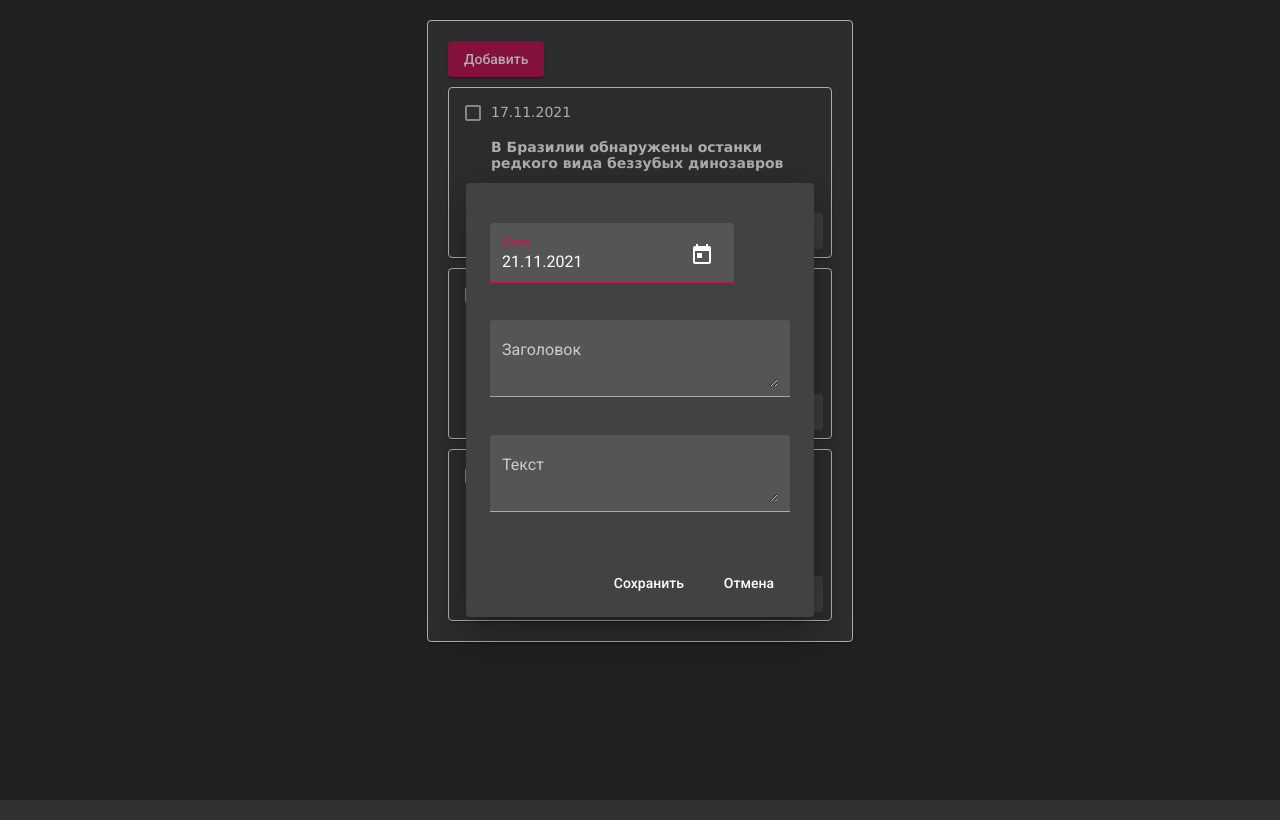
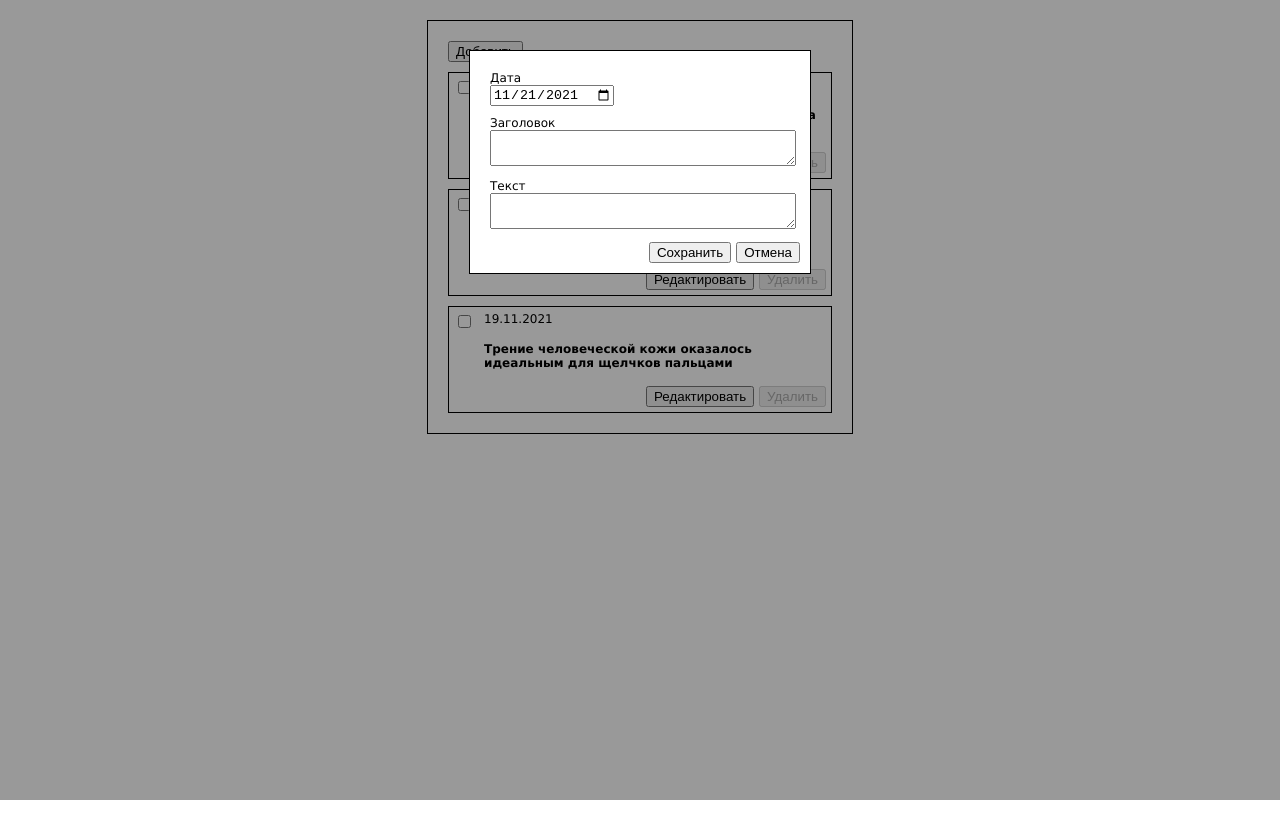
Before and after one commit to ParmaAngularCourse/parma-angular-course, an Angular app in the folder homework-app/: page / in a window 1280 px wide. Both pictures are taken after a click on the button "Добавить". Built offline with nearby package versions, Linux system fonts and the light colour scheme.

Commit message:
homework2: fix by comments

```diff
--- a/homework-app/angular.json
+++ b/homework-app/angular.json
@@ -27,7 +27,6 @@
               "src/assets"
             ],
             "styles": [
-              "./node_modules/@angular/material/prebuilt-themes/pink-bluegrey.css",
               "src/styles.css"
             ],
             "scripts": []
@@ -95,7 +94,6 @@
               "src/assets"
             ],
             "styles": [
-              "./node_modules/@angular/material/prebuilt-themes/pink-bluegrey.css",
               "src/styles.css"
             ],
             "scripts": []
--- a/homework-app/package.json
+++ b/homework-app/package.json
@@ -11,12 +11,10 @@
   "private": true,
   "dependencies": {
     "@angular/animations": "~13.0.0",
-    "@angular/cdk": "^13.0.2",
     "@angular/common": "~13.0.0",
     "@angular/compiler": "~13.0.0",
     "@angular/core": "~13.0.0",
     "@angular/forms": "~13.0.0",
-    "@angular/material": "^13.0.2",
     "@angular/platform-browser": "~13.0.0",
     "@angular/platform-browser-dynamic": "~13.0.0",
     "@angular/router": "~13.0.0",
--- a/homework-app/src/app/app.module.ts
+++ b/homework-app/src/app/app.module.ts
@@ -5,14 +5,6 @@ import { AppComponent } from './app.component';
 import { NewsComponent } from './news-list/news/news.component';
 import { NewsListComponent } from './news-list/news-list.component';
 import { NewsEditformComponent } from './news-list/news-editform/news-editform.component';
-import { NoopAnimationsModule } from '@angular/platform-browser/animations';
-import { MatInputModule } from '@angular/material/input';
-import { MatDialogModule } from '@angular/material/dialog';
-import { MatButtonModule } from '@angular/material/button';
-import { MatCardModule } from '@angular/material/card';
-import { MatCheckboxModule } from '@angular/material/checkbox';
-import { MatNativeDateModule, MAT_DATE_LOCALE } from '@angular/material/core';
-import { MatDatepickerModule } from '@angular/material/datepicker';
 
 @NgModule({
   declarations: [
@@ -22,18 +14,9 @@ import { MatDatepickerModule } from '@angular/material/datepicker';
     NewsEditformComponent
   ],
   imports: [
-    BrowserModule,
-    NoopAnimationsModule,
-    MatDialogModule,
-    MatInputModule,
-    MatButtonModule,
-    MatCardModule,
-    MatCheckboxModule,
-    MatNativeDateModule,
-    MatDatepickerModule
+    BrowserModule
   ],
   providers: [
-    {provide: MAT_DATE_LOCALE, useValue: 'ru-RU'}
   ],
   bootstrap: [AppComponent]
 })
--- a/homework-app/src/app/news-list/news-editform/news-editform.component.css
+++ b/homework-app/src/app/news-list/news-editform/news-editform.component.css
@@ -1,9 +1,27 @@
 .edit-form {
-  min-width: 300px;
-  max-width: 500px;
-  width: 100%;
+  font-family: Verdana, Geneva, Tahoma, sans-serif;
+  font-size: 12px;
+  border: solid 1px;
+  padding: 10px;
+  width: 25%;
+  margin: auto;
+  margin-top: 50px;
+  background-color: white;
 }
 
-.full-width {
-    width: 100%;
+.news-button {
+  margin-left: 5px;
 }
+
+.news-actions {
+  text-align: end;
+}
+
+.field {
+  margin: 10px;
+}
+
+.text-field {
+  width: 100%;
+  resize: vertical;
+}
--- a/homework-app/src/app/news-list/news-editform/news-editform.component.html
+++ b/homework-app/src/app/news-list/news-editform/news-editform.component.html
@@ -1,26 +1,30 @@
-<mat-dialog-content class="edit-form">
-    <p>
-        <mat-form-field appearance="fill">
-            <mat-label>Дата</mat-label>
-            <input matInput [matDatepicker]="picker" [value]="news.date" #newsDate>
-            <mat-datepicker-toggle matSuffix [for]="picker"></mat-datepicker-toggle>
-            <mat-datepicker #picker></mat-datepicker>
-        </mat-form-field>
-    </p>
-    <p>
-        <mat-form-field class="full-width" appearance="fill">
-            <mat-label>Заголовок</mat-label>
-            <textarea matInput [value]="news.title" #newsTitle></textarea>
-        </mat-form-field>
-    </p>
-    <p>
-        <mat-form-field class="full-width" appearance="fill">
-            <mat-label>Текст</mat-label>
-            <textarea matInput [value]="news.text" #newsText></textarea>
-        </mat-form-field>
-    </p>
-</mat-dialog-content>
-<mat-dialog-actions align="end">
-    <button mat-button mat-dialog-close (click)="save(newsDate.value, newsTitle.value, newsText.value)">Сохранить</button>
-    <button mat-button mat-dialog-close>Отмена</button>
-</mat-dialog-actions>
+<div class="edit-form">
+    <div class="field">
+        <div>
+            <label for="date">Дата</label>
+        </div>
+        <div>
+            <input type="date" id="date" [value]="news.date.toLocaleDateString('ru-Ru').split('.').reverse( ).join( '-' )" #newsDate>
+        </div>
+    </div>
+    <div class="field">
+        <div>
+            <label for="title">Заголовок</label>
+        </div>
+        <div>
+            <textarea id="title" class="text-field" [value]="news.title" #newsTitle></textarea>
+        </div>
+    </div>
+    <div class="field">
+        <div>
+            <label for="text">Текст</label>
+        </div>
+        <div>
+            <textarea id="text" class="text-field" [value]="news.text" #newsText></textarea>
+        </div>
+    </div>
+    <div class="news-actions">
+        <button class="news-button" (click)="save(newsDate.value, newsTitle.value, newsText.value)">Сохранить</button>
+        <button class="news-button" (click)="close($event)">Отмена</button>
+    </div>
+</div>
--- a/homework-app/src/app/news-list/news-editform/news-editform.component.ts
+++ b/homework-app/src/app/news-list/news-editform/news-editform.component.ts
@@ -1,5 +1,4 @@
-import { Component, EventEmitter, Input, OnInit, Output, Inject, ChangeDetectionStrategy } from '@angular/core';
-import { MAT_DIALOG_DATA } from '@angular/material/dialog';
+import { Component, EventEmitter, Input, OnInit, Output, ChangeDetectionStrategy } from '@angular/core';
 import { News } from '../news-types';
 
 @Component({
@@ -10,35 +9,27 @@ import { News } from '../news-types';
 })
 export class NewsEditformComponent implements OnInit {
 
-  public news: News;
+  @Input("initialNews") news!: News;
   @Output() saveNews : EventEmitter<News> = new EventEmitter();
+  @Output() closeNews : EventEmitter<Event> = new EventEmitter();
 
-  constructor(@Inject(MAT_DIALOG_DATA) public initialNews: News) {
-    if (!!this.initialNews) {
-      this.news = this.initialNews;
-    }
-    else {
-      this.news = {
-        id: 0,
-        date: new Date(),
-        title: '',
-        text: '',
-        selected: false
-      }
-    }
+  constructor() {
   }
 
   ngOnInit(): void {
   }
 
   save(newsDate: string, newsTitle: string, newsText: string) {
-    var pattern = /(\d{2})\.(\d{2})\.(\d{4})/;
     this.news = {
       ...this.news,
-      date:  new Date(newsDate.replace(pattern,'$3-$2-$1')),
+      date:  new Date(newsDate),
       title: newsTitle,
       text: newsText
     };
     this.saveNews.emit(this.news);
   }
+
+  close($event: Event) {
+    this.closeNews.emit($event);
+  }
 }
--- a/homework-app/src/app/news-list/news-list.component.css
+++ b/homework-app/src/app/news-list/news-list.component.css
@@ -5,3 +5,18 @@
     margin: auto;
     margin-top: 20px;
 }
+
+.modal {
+    position: fixed;
+    z-index: 1;
+    left: 0;
+    top: 0;
+    width: 100%;
+    height: 100%;
+    overflow: auto;
+    background-color: rgba(0,0,0,0.4);
+}
+
+.hidden {
+    display: none;
+}
--- a/homework-app/src/app/news-list/news-list.component.html
+++ b/homework-app/src/app/news-list/news-list.component.html
@@ -1,4 +1,5 @@
-<mat-card class='newsList'>
-    <button mat-raised-button color="primary" (click)="openCreateNewsDialog()">Добавить</button>
-    <app-news *ngFor='let news of allNews' [newsItem]='news' (removeNews)='onRemoveNews($event)'></app-news>
-</mat-card>
+<div class='newsList'>
+    <button mat-raised-button color="primary" (click)=" openAddNewsDialog()">Добавить</button>
+    <app-news *ngFor='let news of allNews' [newsItem]='news' (removeNews)='onRemoveNews($event)' (editNews)='openEditNewsDialog($event)'></app-news>
+</div>
+<app-news-editform [initialNews]='newsToEdit' (saveNews)='onSaveNews($event)' (closeNews)='onCloseEditForm($event)' [ngClass]='showEditForm ? "modal" : "hidden"'></app-news-editform>
--- a/homework-app/src/app/news-list/news-list.component.ts
+++ b/homework-app/src/app/news-list/news-list.component.ts
@@ -1,7 +1,5 @@
 import { ChangeDetectionStrategy, ChangeDetectorRef, Component, OnInit } from '@angular/core';
 import { News } from './news-types';
-import { MatDialog } from '@angular/material/dialog';
-import { NewsEditformComponent } from './news-editform/news-editform.component';
 
 @Component({
   selector: 'app-news-list',
@@ -34,8 +32,17 @@ export class NewsListComponent implements OnInit {
       selected: false
     }
   ];
+  public newsToEdit: News = {
+    id: 0,
+    date: new Date(),
+    title: '',
+    text: '',
+    selected: false
+  };
+  public showEditForm: boolean = false;
+  public isEditMode: boolean = false;
 
-  constructor(public dialog: MatDialog, private cdr: ChangeDetectorRef) { }
+  constructor(private cdr: ChangeDetectorRef) { }
 
   ngOnInit(): void {
   }
@@ -44,17 +51,41 @@ export class NewsListComponent implements OnInit {
     this.allNews = this.allNews.filter(item => item.id !== $event);
   }
 
-  openCreateNewsDialog() {
-    const dialogRef = this.dialog.open(NewsEditformComponent);
+  onSaveNews(newsToSave: News) {
+    if(this.isEditMode) {
+      var replaceIndex = this.allNews.findIndex(item => item.id == newsToSave.id);
+      this.allNews[replaceIndex] = newsToSave;
+    }
+    else {
+      newsToSave.id = Math.max(...(this.allNews.map(el => el.id))) + 1;
+      this.allNews.push(newsToSave);
+    }
+    this.showEditForm = false;
+  }
 
-    const subOnSaveNews = dialogRef.componentInstance.saveNews.subscribe(($newsToAdd: News) => {
-      $newsToAdd.id = Math.max(...(this.allNews.map(el => el.id))) + 1;
-      this.allNews.push($newsToAdd);
-      this.cdr.detectChanges();
-    })
+  onCloseEditForm($event: Event) {
+    this.showEditForm = false;
+  }
 
-    dialogRef.afterClosed().subscribe(result => {
-      subOnSaveNews.unsubscribe();
-    });
+  openAddNewsDialog() {
+    this.isEditMode = false;
+    this.newsToEdit = {
+      id: 0,
+      date: new Date(),
+      title: '',
+      text: '',
+      selected: false
+    }
+    this.openEditForm(this.newsToEdit);
+  }
+
+  openEditNewsDialog(newsToEdit: News) {
+    this.isEditMode = true;
+    this.openEditForm(newsToEdit);
+  }
+
+  openEditForm(news: News) {
+    this.newsToEdit = news;
+    this.showEditForm = true;
   }
 }
--- a/homework-app/src/app/news-list/news/news.component.css
+++ b/homework-app/src/app/news-list/news/news.component.css
@@ -5,6 +5,7 @@
 }
 .newsItem {
     border: solid 1px;
+    padding: 5px;
     margin-top: 10px;
     font-family: Verdana, Geneva, Tahoma, sans-serif;
     font-size: 12px;
@@ -13,5 +14,13 @@
     display: flex;
 }
 .selectedNews {
-    background-color: grey;
+    background-color: lightgrey;
 }
+
+.news-button {
+    margin-left: 5px;
+  }
+
+.news-actions {
+    text-align: end;
+}
--- a/homework-app/src/app/news-list/news/news.component.html
+++ b/homework-app/src/app/news-list/news/news.component.html
@@ -1,15 +1,15 @@
-<mat-card class='newsItem' [ngClass]='news.selected ? "selectedNews" : ""'>
-    <mat-card-content class='newsContent'>
+<div class='newsItem' [ngClass]='news.selected ? "selectedNews" : ""'>
+    <div class='newsContent'>
         <div class='newsColumn'>
-            <mat-checkbox [checked]='news.selected' (change)='changeSelection($event.checked, news)'></mat-checkbox>
+            <input type='checkbox' [checked]='news.selected' (change)='changeSelection($event, news)'>
         </div>
         <div class='newsColumn'>
             <div>{{news.date | date:'dd.MM.yyyy'}}</div>
             <h4>{{news.title}}</h4>
         </div>
-    </mat-card-content>
-    <mat-card-actions align="end">
-        <button mat-raised-button color="primary" (click)='openEditNewsDialog($event, news)'>Редактировать</button>
-        <button mat-raised-button color="primary" [disabled]='!news.selected' (click)='remove($event, news)'>Удалить</button>
-    </mat-card-actions>
-</mat-card>
+    </div>
+    <div class="news-actions">
+        <button class="news-button" (click)='openEditNewsDialog($event, news)'>Редактировать</button>
+        <button class="news-button" [disabled]='!news.selected' (click)='remove($event, news)'>Удалить</button>
+    </div>
+</div>
--- a/homework-app/src/app/news-list/news/news.component.ts
+++ b/homework-app/src/app/news-list/news/news.component.ts
@@ -1,7 +1,5 @@
 import { ChangeDetectionStrategy, ChangeDetectorRef, Component, EventEmitter, Input, OnInit, Output } from '@angular/core';
 import { News } from '../news-types';
-import { MatDialog } from '@angular/material/dialog';
-import { NewsEditformComponent } from '../news-editform/news-editform.component';
 
 @Component({
   selector: 'app-news',
@@ -13,14 +11,15 @@ export class NewsComponent implements OnInit {
 
   @Input("newsItem") news!: News;
   @Output() removeNews : EventEmitter<number> = new EventEmitter();
+  @Output() editNews : EventEmitter<News> = new EventEmitter();
 
-  constructor(public dialog: MatDialog, private cdr: ChangeDetectorRef) { }
+  constructor(private cdr: ChangeDetectorRef) { }
 
   ngOnInit(): void {
   }
 
-  changeSelection(checked: boolean, newsItem: News) {
-    newsItem.selected = checked;
+  changeSelection($event: any, newsItem: News) {
+    newsItem.selected = $event.currentTarget.checked;
   }
 
   remove($event: any, newsItem: News) {
@@ -28,19 +27,6 @@ export class NewsComponent implements OnInit {
   }
 
   openEditNewsDialog($event: any, newsItem: News) {
-    const dialogRef = this.dialog.open(NewsEditformComponent, {
-      data: newsItem,
-    });
-    const subOnSaveNews = dialogRef.componentInstance.saveNews.subscribe(($newsToSave: News) => {
-      newsItem.date = $newsToSave.date;
-      newsItem.title = $newsToSave.title;
-      newsItem.text = $newsToSave.text;
-      this.cdr.detectChanges();
-    })
-
-    dialogRef.afterClosed().subscribe(result => {
-      subOnSaveNews.unsubscribe();
-    });
+    this.editNews.emit(newsItem);
   }
-
 }
```
Also changed, not shown: 2 other files (tests, documents, lock files or other folders).
